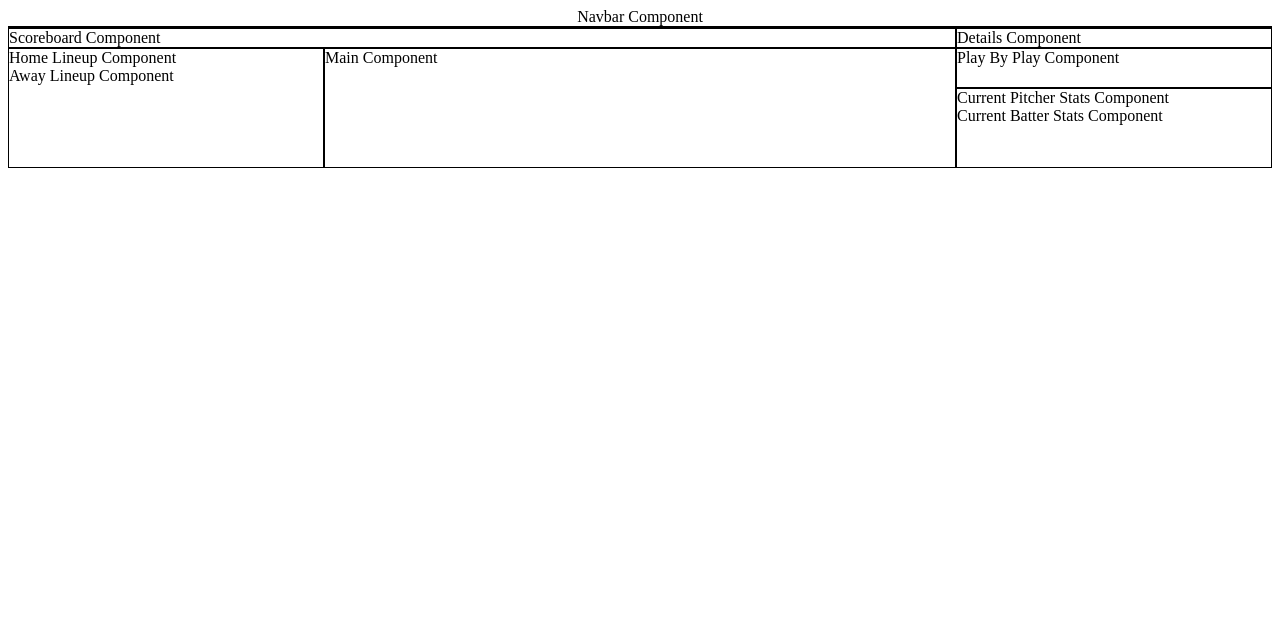
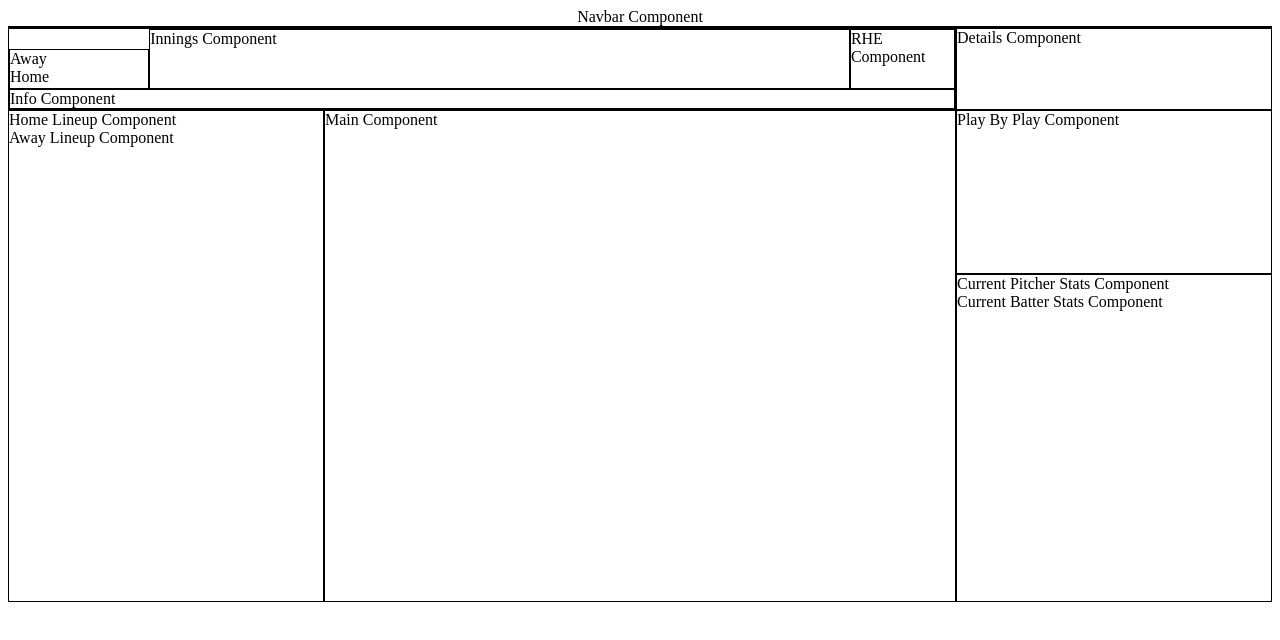
Before and after one commit to patrickrgrady81/baseball, a React (Create React App) app: page / in a window 1280 px wide. Shown: the top 640 px of the page. Built offline with nearby package versions, Linux system fonts and the light colour scheme.

Commit message:
Layed out Scoreboard

```diff
--- a/src/components/baseball/scoreboard/Scoreboard.css
+++ b/src/components/baseball/scoreboard/Scoreboard.css
@@ -0,0 +1,12 @@
+.scoreboard-layout {
+  display: grid;
+  grid-template-columns: repeat(27, 1fr);
+  grid-template-rows: repeat(4, 1fr);
+  grid-column-gap: 0px;
+  grid-row-gap: 0px;
+  }
+
+  .TeamNames { grid-area: 2 / 1 / 4 / 5; }
+  .Innings { grid-area: 1 / 5 / 4 / 25; }
+  .RHE { grid-area: 1 / 25 / 4 / 28; }
+  .Info { grid-area: 4 / 1 / 5 / 28; }
--- a/src/components/baseball/scoreboard/Scoreboard.js
+++ b/src/components/baseball/scoreboard/Scoreboard.js
@@ -1,10 +1,20 @@
 import React, { Component } from 'react'
+
+import TeamNames from "./teamnames/TeamNames"
+import Innings from "./innings/Innings"
+import RHE from "./rhe/RHE"
+import Info from "./info/Info"
+
+import "./Scoreboard.css"
 
 class Scoreboard extends Component {
   render() {
     return (
-      <div>
-        Scoreboard Component
+      <div className="scoreboard-layout">
+        <div className="border TeamNames"><TeamNames /></div>
+        <div className="border Innings"><Innings /></div>
+        <div className="border RHE"><RHE /></div>
+        <div className="border Info"><Info /></div>
       </div>
     )
   }
--- /dev/null
+++ b/src/components/baseball/scoreboard/info/Info.js
@@ -0,0 +1,13 @@
+import React, { Component } from 'react'
+
+class Info extends Component {
+  render() {
+    return (
+      <div>
+        Info Component
+      </div>
+    )
+  }
+}
+
+export default Info
--- /dev/null
+++ b/src/components/baseball/scoreboard/innings/Innings.js
@@ -0,0 +1,13 @@
+import React, { Component } from 'react'
+
+class Innings extends Component {
+  render() {
+    return (
+      <div>
+        Innings Component
+      </div>
+    )
+  }
+}
+
+export default Innings
--- /dev/null
+++ b/src/components/baseball/scoreboard/rhe/RHE.js
@@ -0,0 +1,13 @@
+import React, { Component } from 'react'
+
+class RHE extends Component {
+  render() {
+    return (
+      <div>
+        RHE Component
+      </div>
+    )
+  }
+}
+
+export default RHE
--- /dev/null
+++ b/src/components/baseball/scoreboard/teamnames/TeamNames.js
@@ -0,0 +1,16 @@
+import React, { Component } from 'react'
+
+import Name from "./name/Name"
+
+class TeamNames extends Component {
+  render() {
+    return (
+      <div>
+        <Name type="Away" />
+        <Name type="Home" />
+      </div>
+    )
+  }
+}
+
+export default TeamNames
--- /dev/null
+++ b/src/components/baseball/scoreboard/teamnames/name/Name.js
@@ -0,0 +1,11 @@
+import React, { Component } from 'react'
+
+class Name extends Component {
+  render() {
+    return (
+      <div className="name">{this.props.type}</div>
+    )
+  }
+}
+
+export default Name
```
Also changed, not shown: src/components/baseball/scoreboard/info/Info.css (added), src/components/baseball/scoreboard/innings/Innings.css (added), src/components/baseball/scoreboard/rhe/RHE.css (added), src/components/baseball/scoreboard/teamnames/TeamNames.css (added), src/components/baseball/scoreboard/teamnames/name/Name.css (added).
